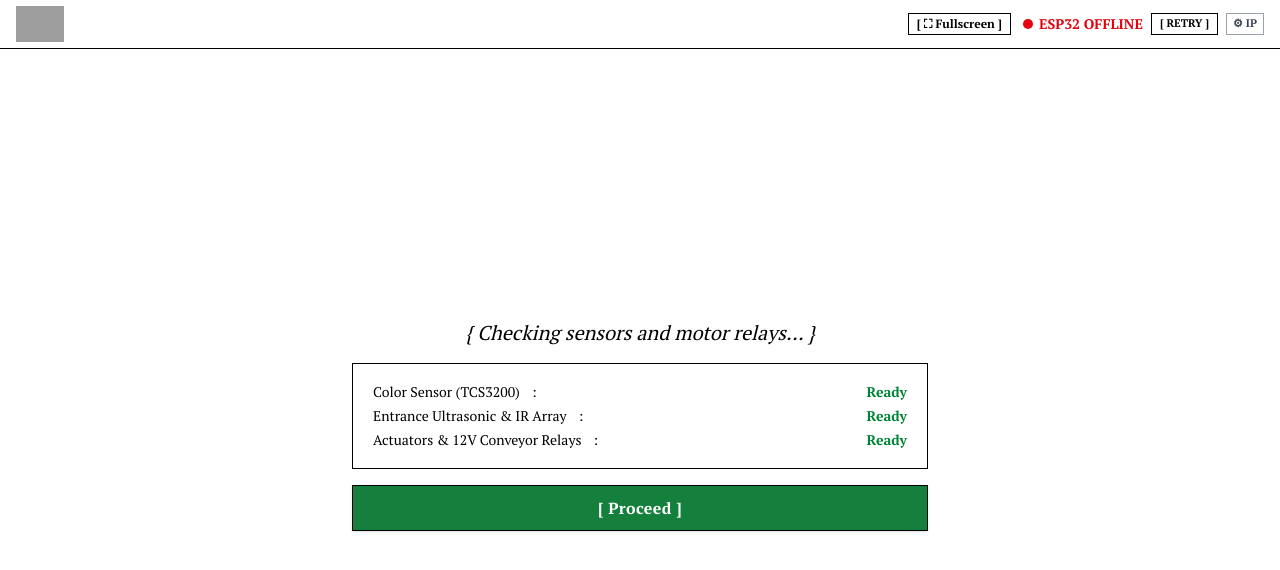
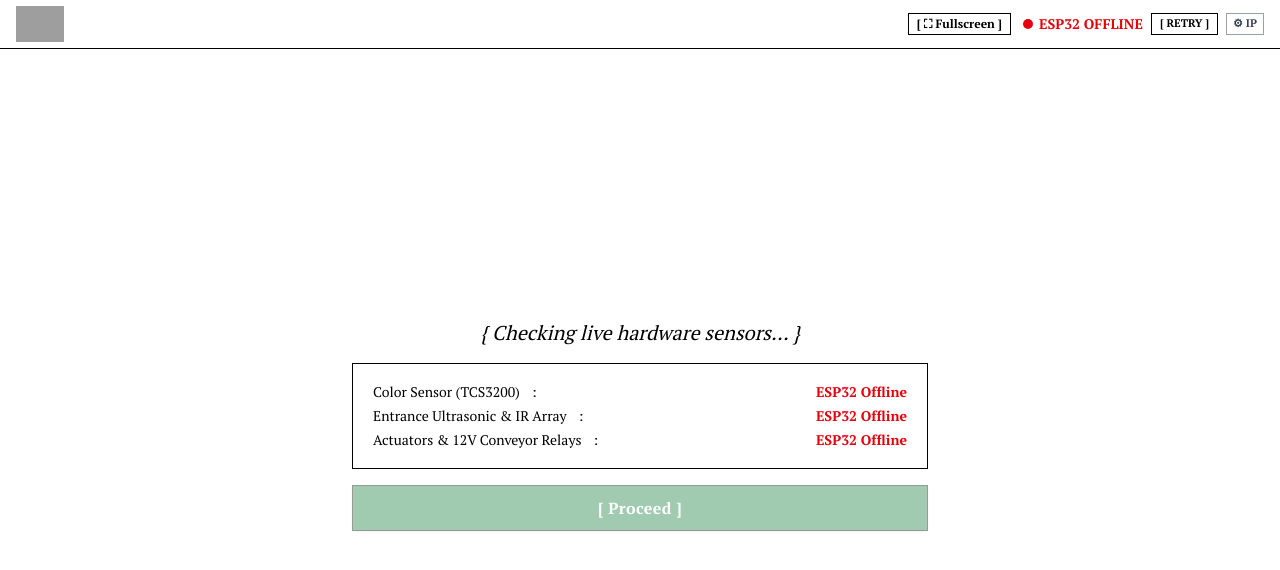
Before and after one commit to Nitorandomnumber/pinaqualifi, a Next.js app: page /boot in a window 1280 px wide. Shown: the top 570 px of the page. Built offline with nearby package versions, Linux system fonts and the light colour scheme; no server answers; grey boxes are pictures that could not be loaded.

Commit message:
Remove fake demo timer fallback so boot page strictly reflects real physical ESP32 sensor responses

```diff
--- a/app/boot/page.tsx
+++ b/app/boot/page.tsx
@@ -21,27 +21,19 @@ function BootContent() {
   const activeMode = searchParams.get('mode') || contextMode || 'conveyor'
   const isHandheld = activeMode === 'handheld'
 
-  const [ready, setReady] = useState<boolean[]>(CHECKS.map(() => false))
+  const [ready, setReady] = useState<boolean[]>([false, false, false])
 
-  // Request live diagnostic check from ESP32 on mount
+  // Request live diagnostic check from ESP32 on mount and connection
   useEffect(() => {
     if (connection === 'connected') {
       sendCommand('CHECK_SENSORS')
     }
   }, [connection, sendCommand])
 
-  // Fallback timer or live check update
+  // Update live sensor states strictly from ESP32 responses
   useEffect(() => {
     if (sensorCheck) {
       setReady([sensorCheck.color, sensorCheck.ir, sensorCheck.relays])
-    } else {
-      const timers = CHECKS.map((_, i) =>
-        setTimeout(
-          () => setReady((prev) => prev.map((v, idx) => (idx === i ? true : v))),
-          400 + i * 500,
-        ),
-      )
-      return () => timers.forEach(clearTimeout)
     }
   }, [sensorCheck])
 
@@ -59,23 +51,31 @@ function BootContent() {
   return (
     <div className="flex flex-1 flex-col items-center justify-center gap-4 px-4 py-4 sm:py-6 bg-white text-black overflow-y-auto">
       <p className="text-base italic sm:text-xl text-black">
-        {'{ Checking sensors and motor relays... }'}
+        {'{ Checking live hardware sensors... }'}
       </p>
       <div className="w-full max-w-xl border border-black bg-white px-5 py-4">
         <InfoRow
           label={CHECKS[0]}
           value={
-            <span className={ready[0] ? 'text-green-700 font-bold' : 'text-gray-500'}>
-              {ready[0] ? 'Ready' : 'Checking...'}
-            </span>
+            connection !== 'connected' ? (
+              <span className="text-red-600 font-bold">ESP32 Offline</span>
+            ) : ready[0] ? (
+              <span className="text-green-700 font-bold">Ready</span>
+            ) : (
+              <span className="text-red-600 font-bold">Not Found / Unplugged</span>
+            )
           }
         />
         <InfoRow
           label={CHECKS[1]}
           value={
-            <span className={ready[1] ? 'text-green-700 font-bold' : 'text-gray-500'}>
-              {ready[1] ? 'Ready' : 'Checking...'}
-            </span>
+            connection !== 'connected' ? (
+              <span className="text-red-600 font-bold">ESP32 Offline</span>
+            ) : ready[1] ? (
+              <span className="text-green-700 font-bold">Ready</span>
+            ) : (
+              <span className="text-red-600 font-bold">Not Found / Unplugged</span>
+            )
           }
         />
         <InfoRow
@@ -83,10 +83,12 @@ function BootContent() {
           value={
             isHandheld ? (
               <span className="text-gray-500 font-bold">Disabled (Bypassed)</span>
+            ) : connection !== 'connected' ? (
+              <span className="text-red-600 font-bold">ESP32 Offline</span>
             ) : ready[2] ? (
               <span className="text-green-700 font-bold">Ready</span>
             ) : (
-              <span className="text-gray-500">Checking...</span>
+              <span className="text-red-600 font-bold">Not Found</span>
             )
           }
         />
```
Also changed, not shown: 58 other files (tests, documents, lock files or other folders).
